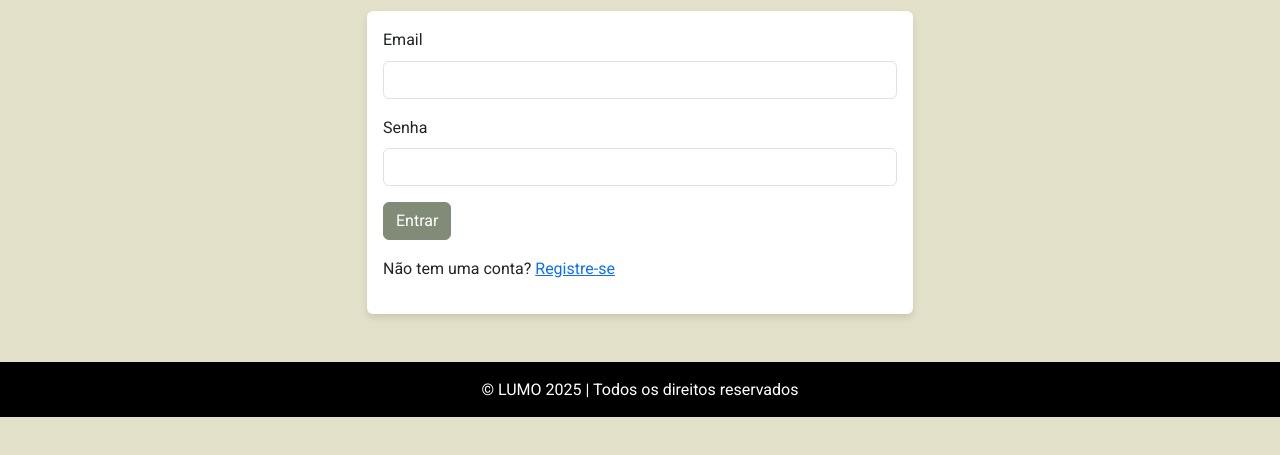
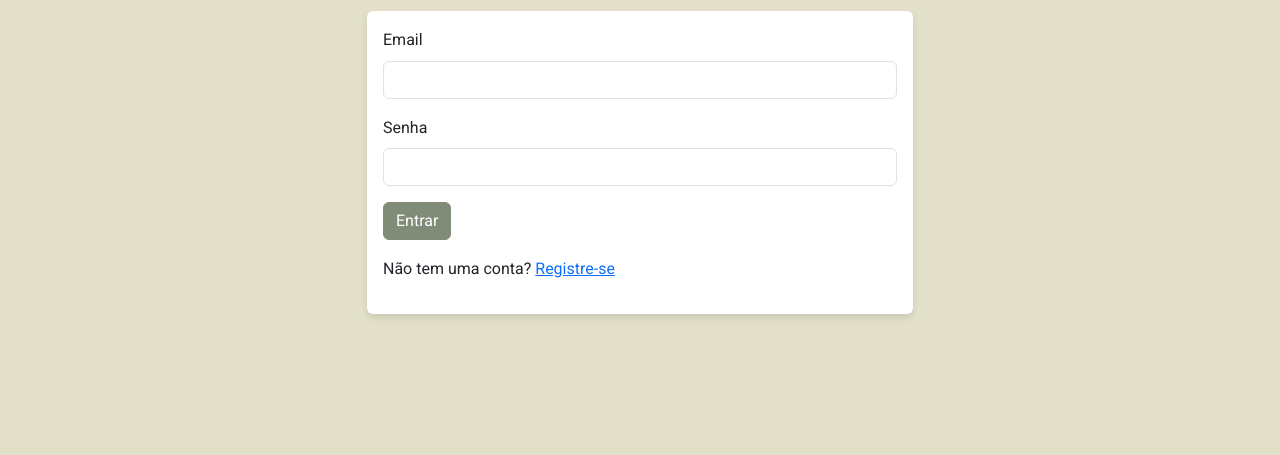
Before and after one commit to kassioramos/projeto-social, a plain HTML site: page pages/login.html in a window 1280 px wide. Shown: the part 175-630 px from the top of the page. Drawn offline with nearby package versions, Linux system fonts and the light colour scheme.

Commit message:
Update login.html

```diff
--- a/pages/login.html
+++ b/pages/login.html
@@ -95,11 +95,6 @@
     </main>
 
 
-    <footer class="rodape">
-        <div class="container">
-            <p class="text-center mb-0">&copy; LUMO 2025 | Todos os direitos reservados</p>
-        </div>
-    </footer>
 
     <script src="https://cdn.jsdelivr.net/npm/bootstrap@5.3.0/dist/js/bootstrap.bundle.min.js"></script>
     <script src="../js/login.js"></script>
```
